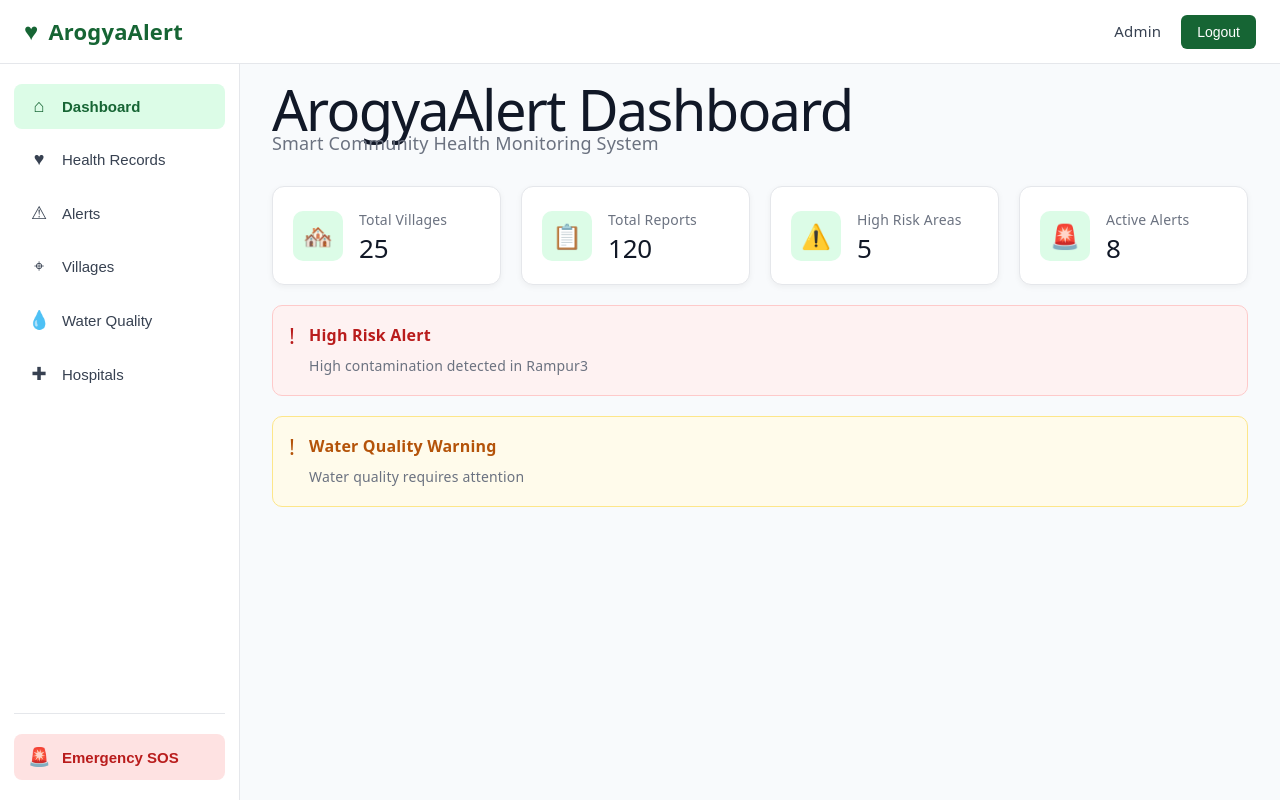
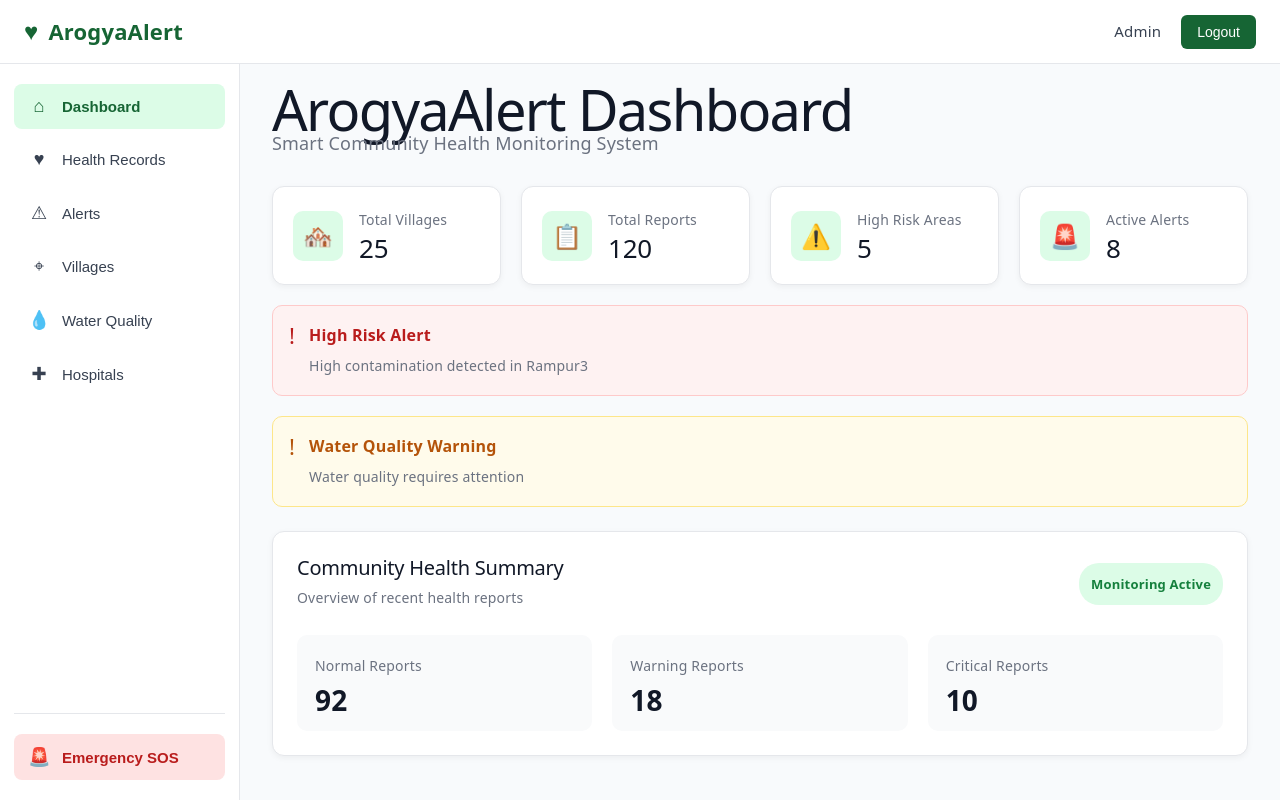
Before and after one commit to Vikashkumar920/Smart-Community-Health-Monitoring-System, a React (Vite) app in the folder frontend/: page / in a window 1280 px wide. Built offline with nearby package versions, Linux system fonts and the light colour scheme.

Commit message:
Add community health summary

```diff
--- a/frontend/src/App.jsx
+++ b/frontend/src/App.jsx
@@ -2,6 +2,7 @@ import Navbar from './components/Navbar/Navbar'
 import Sidebar from './components/Sidebar/Sidebar'
 import Card from './components/Cards/Card'
 import AlertBox from './components/AlertBox/AlertBox'
+import HealthSummary from './components/HealthSummary/HealthSummary'
 
 function App() {
   return (
@@ -52,6 +53,8 @@ function App() {
             title="Water Quality Warning"
             message="Water quality requires attention"
           />
+
+          <HealthSummary />
         </main>
       </div>
     </>
--- /dev/null
+++ b/frontend/src/components/HealthSummary/HealthSummary.css
@@ -0,0 +1,61 @@
+.health-summary {
+  background: #ffffff;
+  border: 1px solid #e5e7eb;
+  border-radius: 12px;
+  padding: 24px;
+  margin-top: 24px;
+  box-shadow: 0 2px 6px rgba(0, 0, 0, 0.05);
+}
+
+.summary-header {
+  display: flex;
+  justify-content: space-between;
+  align-items: center;
+  margin-bottom: 24px;
+}
+
+.summary-header h2 {
+  margin: 0 0 5px;
+  font-size: 20px;
+  color: #111827;
+}
+
+.summary-header p {
+  margin: 0;
+  color: #6b7280;
+  font-size: 14px;
+}
+
+.summary-status {
+  background: #dcfce7;
+  color: #15803d;
+  padding: 8px 12px;
+  border-radius: 20px;
+  font-size: 13px;
+  font-weight: 600;
+}
+
+.summary-content {
+  display: grid;
+  grid-template-columns: repeat(3, 1fr);
+  gap: 20px;
+}
+
+.summary-item {
+  background: #f9fafb;
+  border-radius: 10px;
+  padding: 18px;
+  display: flex;
+  flex-direction: column;
+  gap: 8px;
+}
+
+.summary-label {
+  color: #6b7280;
+  font-size: 14px;
+}
+
+.summary-item strong {
+  color: #111827;
+  font-size: 28px;
+}
--- /dev/null
+++ b/frontend/src/components/HealthSummary/HealthSummary.jsx
@@ -0,0 +1,35 @@
+import './HealthSummary.css'
+
+function HealthSummary() {
+  return (
+    <section className="health-summary">
+      <div className="summary-header">
+        <div>
+          <h2>Community Health Summary</h2>
+          <p>Overview of recent health reports</p>
+        </div>
+
+        <span className="summary-status">Monitoring Active</span>
+      </div>
+
+      <div className="summary-content">
+        <div className="summary-item">
+          <span className="summary-label">Normal Reports</span>
+          <strong>92</strong>
+        </div>
+
+        <div className="summary-item">
+          <span className="summary-label">Warning Reports</span>
+          <strong>18</strong>
+        </div>
+
+        <div className="summary-item">
+          <span className="summary-label">Critical Reports</span>
+          <strong>10</strong>
+        </div>
+      </div>
+    </section>
+  )
+}
+
+export default HealthSummary
```
